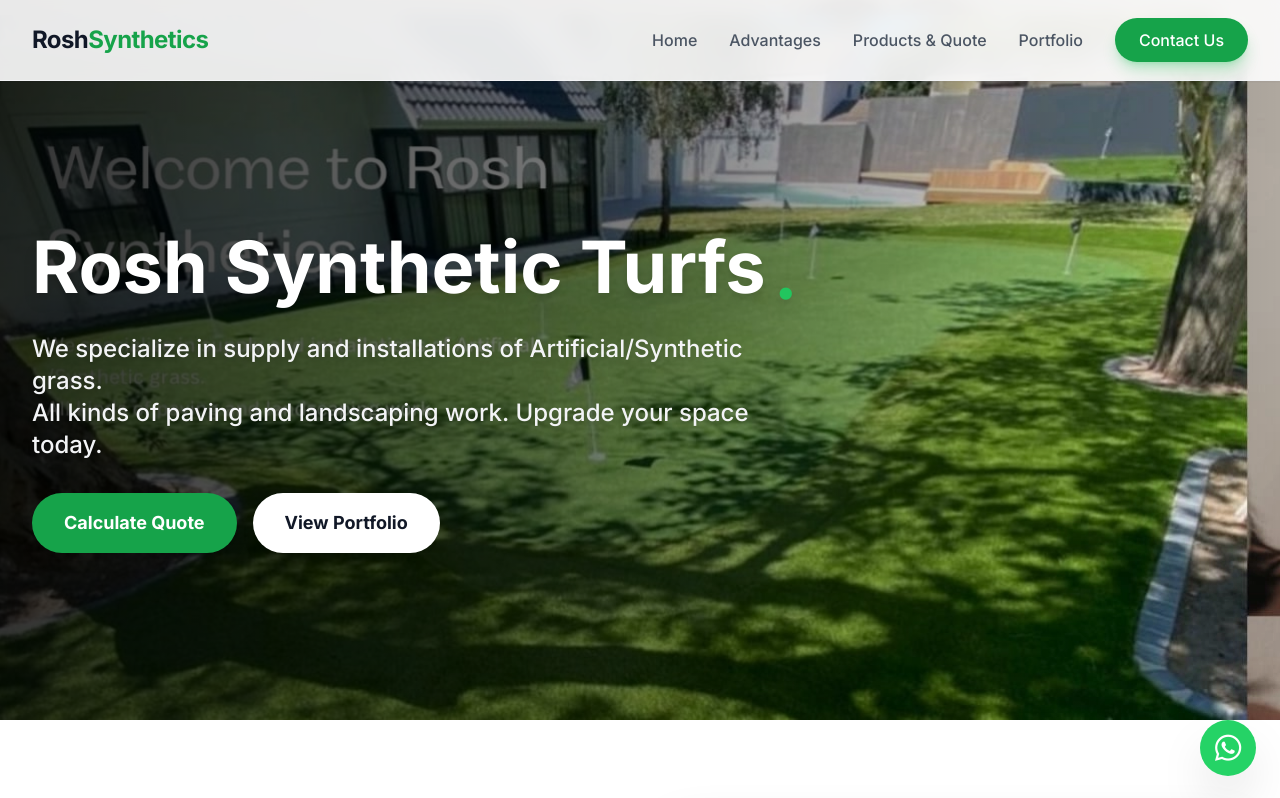
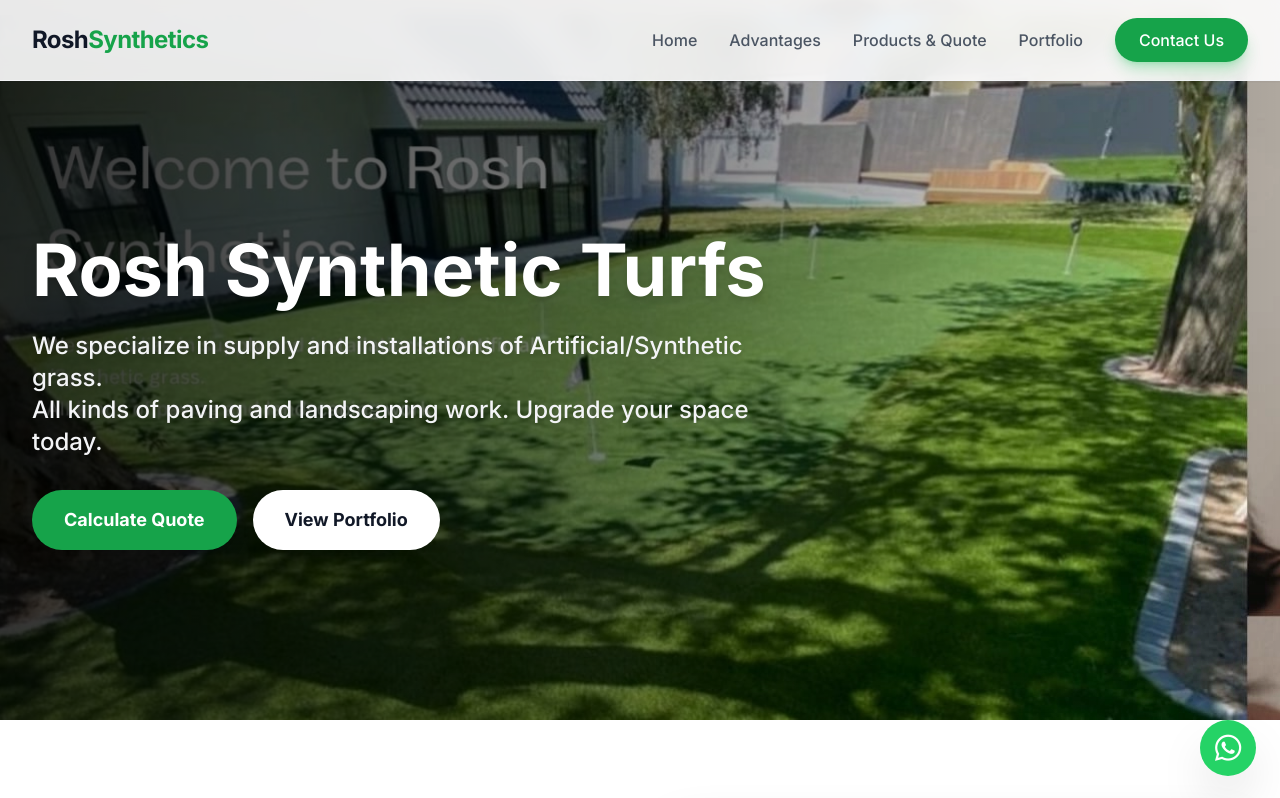
Before and after one commit to zivernay/rosh-synthetic-turfs, a website built with Vite: page index.html in a window 1280 px wide. Shown: the top 798 px of the page. Built offline with nearby package versions, Linux system fonts and the light colour scheme.

Commit message:
UI fix remove green dot

```diff
--- a/index.html
+++ b/index.html
@@ -97,7 +97,7 @@
         <div class="relative z-10 max-w-7xl mx-auto px-4 sm:px-6 lg:px-8 text-center md:text-left w-full">
             <div class="max-w-3xl">
                 <h1 class="text-5xl md:text-6xl lg:text-7xl font-bold text-white leading-tight mb-6 drop-shadow-lg">
-                    Rosh Synthetic Turfs<span class="ml-2 text-brand-500 text-7xl align-middle">.</span>
+                    Rosh Synthetic Turfs
                 </h1>
                 <p class="text-xl md:text-2xl text-gray-100 mb-8 font-medium leading-relaxed drop-shadow-md">
                     We specialize in supply and installations of Artificial/Synthetic grass.<br>
```
